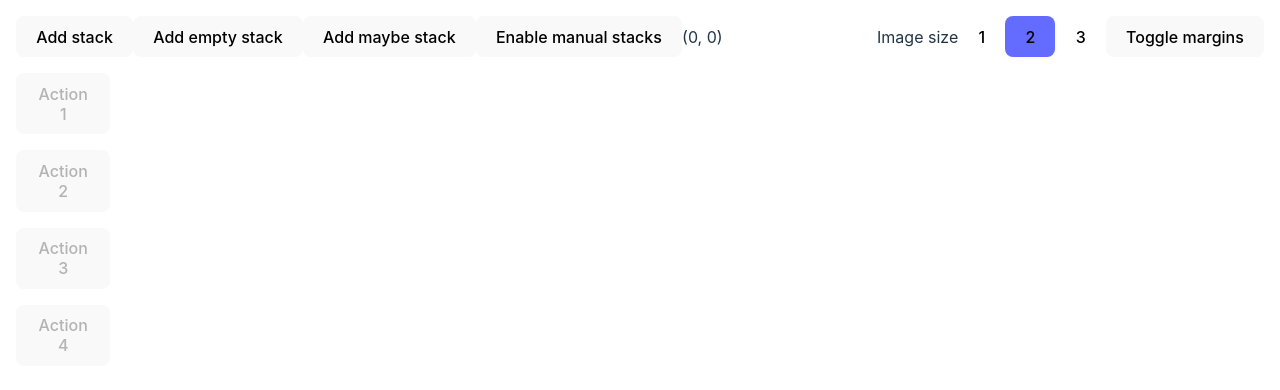
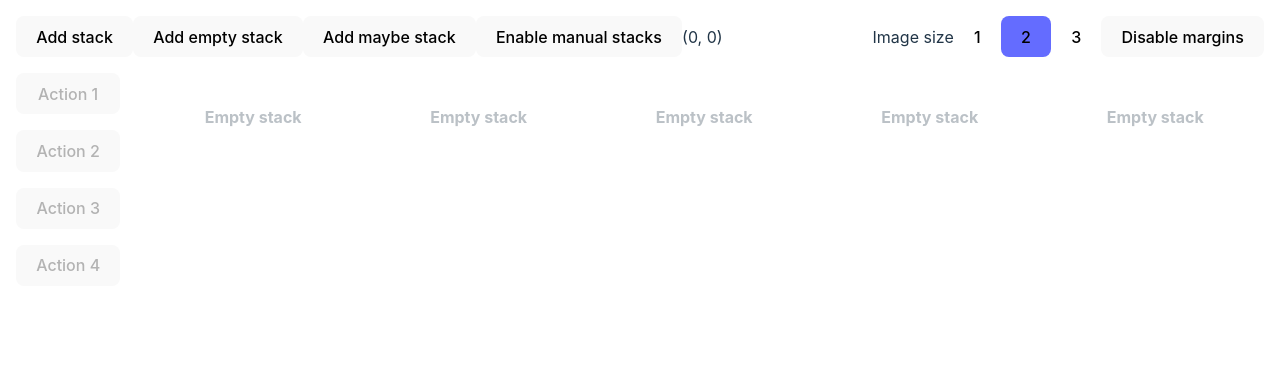
Before and after one commit to MikeDrewitt/react-playground, a React (Vite) app: page / in a window 1280 px wide. Shown: the top 390 px of the page. Built offline with nearby package versions, Linux system fonts and the light colour scheme.

Commit message:
- More polish

```diff
--- a/src/App.tsx
+++ b/src/App.tsx
@@ -3,10 +3,11 @@ import { useState } from 'react'
 import Layout from 'src/components/layout'
 import ControlledLayout from 'src/components/controlledLayout'
 
-import './App.css'
+import { Stack } from 'src/types/reusedTypes'
+
 import { getRandomCardUid } from './helpers/cardGenerator'
 
-type Stack = { name: string; cards: string[] }
+import './App.css'
 
 const App = () => {
   const [stacks, setStacks] = useState(new Array<Stack>())
@@ -67,7 +68,7 @@ const App = () => {
               3
             </button>
 
-            <button onClick={() => setNoMaxWidth(!noMaxWidth)}>Toggle margins</button>
+            <button onClick={() => setNoMaxWidth(!noMaxWidth)}>{noMaxWidth ? 'Enable' : 'Disable'} margins</button>
           </div>
         </div>
         {controlledStacks && (
--- a/src/components/controlledLayout/controlledLayout.module.scss
+++ b/src/components/controlledLayout/controlledLayout.module.scss
@@ -18,13 +18,17 @@
   position: sticky;
   height: fit-content;
 
+  button {
+    white-space: nowrap;
+  }
+
   @media (max-width: 600px) {
     display: none;
   }
 }
 
 .grid {
-  width: 100%;
+  // width: 100%;
   max-width: 100%;
 
   display: grid;
@@ -52,7 +56,7 @@
 }
 
 .emptyStack {
-  opacity: 0.5;
+  opacity: 0.3;
   padding: 2rem 0;
 
   display: flex;
--- a/src/components/controlledLayout/index.tsx
+++ b/src/components/controlledLayout/index.tsx
@@ -1,15 +1,15 @@
-import { useEffect, useState } from 'react'
+import { useEffect, useRef, useState } from 'react'
 import { DragDropContext, Droppable, Draggable } from '@hello-pangea/dnd'
 
 import Stack, { UndraggableStack } from 'src/components/stack'
 
+import { Stack as StackType } from 'src/types/reusedTypes'
+
 import styles from './controlledLayout.module.scss'
 
-type Stack = { name: string; cards: string[] }
-
 type Props = {
-  stacks: Stack[]
-  maybeStacks: Stack[]
+  stacks: StackType[]
+  maybeStacks: StackType[]
   imageSize: 1 | 2 | 3
   noMaxWidth?: boolean
 }
@@ -21,9 +21,10 @@ export const STACK_WIDTH: Record<1 | 2 | 3, number> = {
 }
 
 const ControlledLayout = ({ stacks, maybeStacks, imageSize, noMaxWidth }: Props) => {
+  const columnInput = useRef<HTMLInputElement>(null)
+
   const [columns, setColumns] = useState(0)
-
-  const [stackMap, setStackMap] = useState<Record<string, Stack>>({})
+  const [stackMap, setStackMap] = useState<Record<string, StackType>>({})
   const [displayColumns, setDisplayColumns] = useState<string[][]>([])
 
   const stackSize = STACK_WIDTH[imageSize]
@@ -116,7 +117,13 @@ const ControlledLayout = ({ stacks, maybeStacks, imageSize, noMaxWidth }: Props)
     <>
       <div>
         <label>Number of columns</label>
-        <input type="number" value={columns} onChange={e => setColumns(parseInt(e.target.value))} />
+        <input
+          type="number"
+          value={columns}
+          ref={columnInput}
+          onFocus={() => columnInput.current?.select()}
+          onChange={e => setColumns(parseInt(e.target.value) || 1)}
+        />
       </div>
 
       <div className={styles.container} style={containerStyles}>
@@ -138,7 +145,7 @@ const ControlledLayout = ({ stacks, maybeStacks, imageSize, noMaxWidth }: Props)
                     className={styles.column}
                     style={{
                       backgroundColor: snapshot.isDraggingOver ? 'hotpink' : 'transparent',
-                      minWidth: stackSize,
+                      width: stackSize,
                     }}>
                     {column.map((stackId, placeInColumn) => (
                       <Draggable
@@ -175,6 +182,9 @@ const ControlledLayout = ({ stacks, maybeStacks, imageSize, noMaxWidth }: Props)
           </div>
         </DragDropContext>
 
+        {/* Forces the grid columns to only be as large as the columns within */}
+        <div style={{ flex: 1 }} />
+
         {maybeStacks.length > 0 && (
           <div className={styles.maybeStacks}>
             {maybeStacks.map((stack, index) => (
--- a/src/components/layout/index.tsx
+++ b/src/components/layout/index.tsx
@@ -4,31 +4,34 @@ import { UndraggableStack } from 'src/components/stack'
 
 import { getColumnCount } from 'src/helpers/getAutoColumnSizes'
 
+import { Stack } from 'src/types/reusedTypes'
+
 import styles from './layout.module.scss'
+import { STACK_WIDTH } from '../controlledLayout'
 
 type Props = {
-  stacks: { name: string; cards: string[] }[]
-  maybeStacks: { name: string; cards: string[] }[]
+  stacks: Stack[]
+  maybeStacks: Stack[]
   imageSize: 1 | 2 | 3
   noMaxWidth?: boolean
 }
 
 const Layout = ({ stacks, maybeStacks, imageSize, noMaxWidth = false }: Props) => {
   const { ref, width = 1 } = useResizeObserver<HTMLDivElement>()
+  const stackMaxWidth = STACK_WIDTH[imageSize]
 
   const columns = getColumnCount(imageSize, width)
   const gridStyles: React.CSSProperties = { gridTemplateColumns: `repeat(${columns}, 1fr)` }
 
   // Used to create the faux masonry layout
   // NOTE - this can be replaced with masonry when it goes mainline
-  const displayColumns: { name: string; cards: string[] }[][] = []
+  const displayColumns: Stack[][] = Array.from(Array(columns).keys()).map(() => [])
 
   for (let i = 0; i < stacks.length; i++) {
     const stack = stacks[i]
     const columnPlacement = i % columns
 
-    if (!displayColumns[columnPlacement]) displayColumns.push([stack])
-    else displayColumns[columnPlacement].push(stack)
+    displayColumns[columnPlacement].push(stack)
   }
 
   return (
@@ -51,12 +54,14 @@ const Layout = ({ stacks, maybeStacks, imageSize, noMaxWidth = false }: Props) =
                 key={columnNumber + 1 + placeInColumn * columns}
               />
             ))}
+
+            {!column.length && <div className={styles.emptyStack}>Empty stack</div>}
           </div>
         ))}
       </div>
 
       {maybeStacks.length > 0 && (
-        <div className={styles.maybeStacks}>
+        <div className={styles.maybeStacks} style={{ maxWidth: stackMaxWidth }}>
           {maybeStacks.map((stack, index) => (
             <UndraggableStack name={stack.name} stack={stack.cards} key={index} />
           ))}
--- a/src/components/layout/layout.module.scss
+++ b/src/components/layout/layout.module.scss
@@ -7,6 +7,10 @@
   gap: 1.5rem;
 
   max-width: 2150px;
+
+  @media (max-width: 600px) {
+    flex-wrap: wrap;
+  }
 }
 
 .controls {
@@ -17,6 +21,10 @@
   top: 1rem;
   position: sticky;
   height: fit-content;
+
+  button {
+    white-space: nowrap;
+  }
 
   @media (max-width: 600px) {
     display: none;
@@ -41,3 +49,12 @@
 
   grid-template-columns: repeat(1, 1fr) !important;
 }
+
+.emptyStack {
+  opacity: 0.3;
+  padding: 2rem 0;
+
+  display: flex;
+  justify-content: center;
+  font-weight: bold;
+}
--- a/src/helpers/getAutoColumnSizes.ts
+++ b/src/helpers/getAutoColumnSizes.ts
@@ -1,39 +1,39 @@
 // Must align with the CSS threshholds for this to work correctly
 const COLUMN_THRESHOLDS = {
   1: {
-    max: 22,
-    5000: 21,
-    4600: 20,
-    4300: 19,
-    4000: 18,
-    3500: 17,
-    3100: 16,
-    2800: 15,
-    2500: 14,
-    2300: 13,
-    1800: 12,
-    1500: 10,
+    max: 21,
+    5000: 20,
+    4600: 19,
+    4300: 18,
+    4000: 17,
+    3500: 16,
+    3100: 15,
+    2800: 14,
+    2500: 13,
+    2300: 11,
+    1800: 10,
+    1500: 9,
     1200: 8,
     1000: 6,
     800: 5,
     600: 3,
   },
   2: {
-    max: 20,
-    5000: 19,
-    4600: 18,
-    4300: 17,
-    4000: 16,
-    3500: 15,
-    3100: 14,
-    2800: 13,
-    2500: 12,
-    2300: 11,
-    1800: 10,
-    1500: 8,
-    1200: 6,
-    1000: 5,
-    800: 4,
+    max: 18,
+    5000: 17,
+    4600: 16,
+    4300: 15,
+    4000: 14,
+    3500: 13,
+    3100: 12,
+    2800: 10,
+    2500: 9,
+    2300: 8,
+    1800: 6,
+    1500: 5,
+    1200: 5,
+    1000: 3,
+    800: 3,
     600: 2,
   },
   3: {
@@ -47,11 +47,11 @@ const COLUMN_THRESHOLDS = {
     2800: 10,
     2500: 9,
     2300: 8,
-    1800: 7,
-    1500: 6,
-    1200: 5,
-    1000: 4,
-    800: 3,
+    1800: 6,
+    1500: 5,
+    1200: 4,
+    1000: 3,
+    800: 2,
     600: 1,
   },
 }
--- /dev/null
+++ b/src/types/reusedTypes.ts
@@ -0,0 +1 @@
+export type Stack = { name: string; cards: string[] }
```
